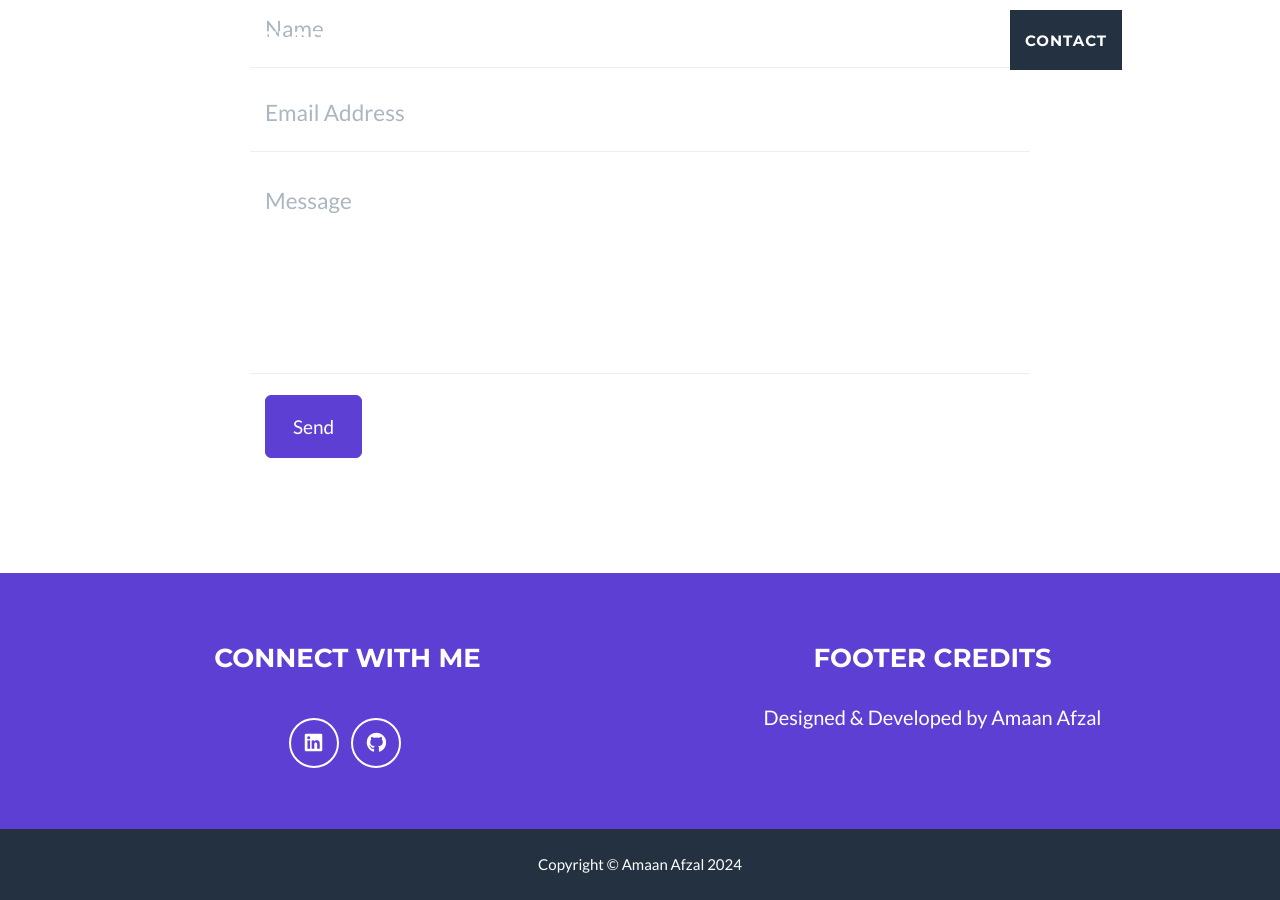
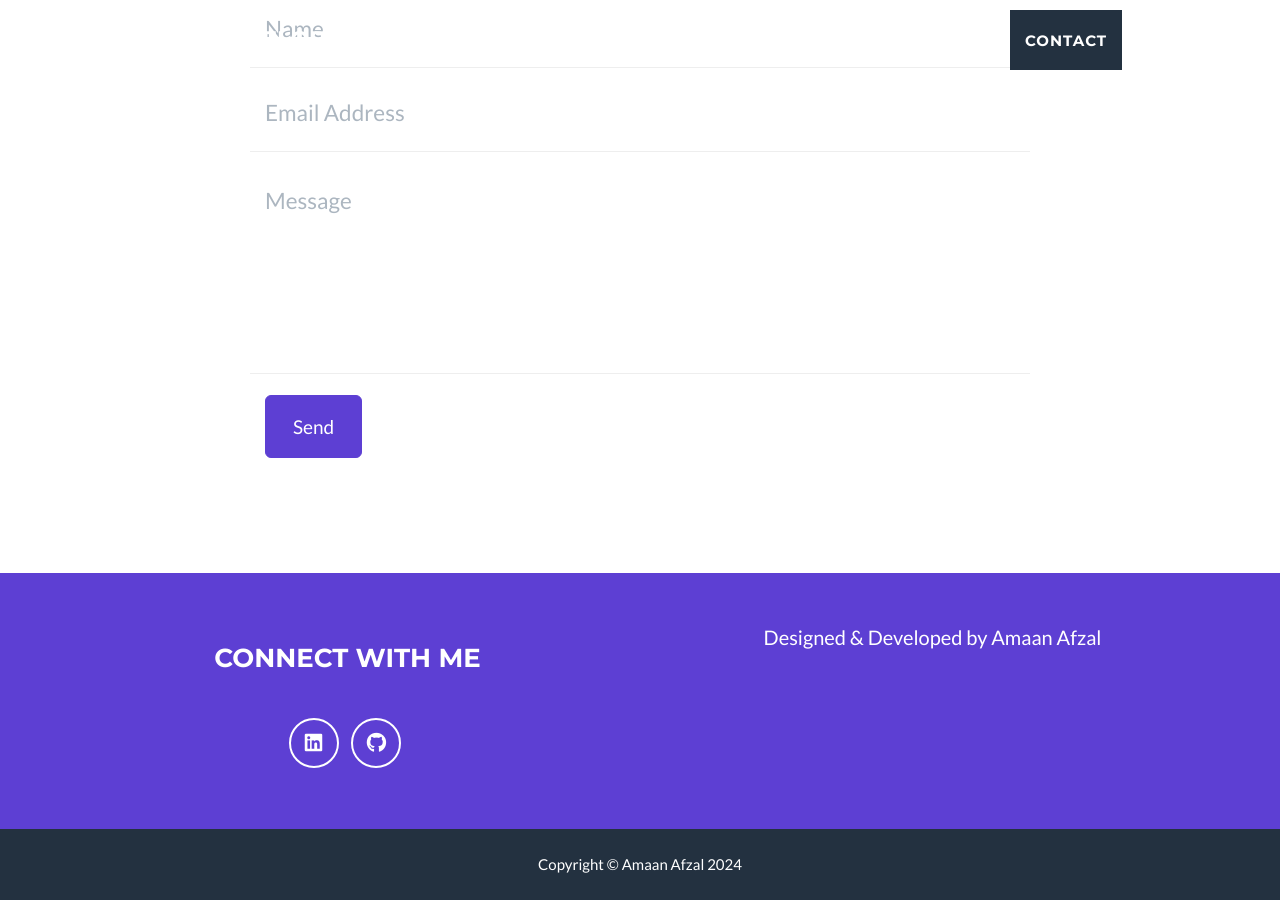
Before and after one commit to Amaan6868/Amaan6868.github.i, a Jekyll site: the page built from _posts/2024-12-10-BotnetSimulation.markdown, in a window 1280 px wide and 900 px high, scrolled down 2987 px. Built offline with Jekyll 4.4.1, drawn with Linux system fonts in a browser that asks for light colours.

Commit message:
Update footer.html

```diff
--- a/_includes/footer.html
+++ b/_includes/footer.html
@@ -19,7 +19,6 @@
           </ul>
         </div>
         <div class="footer-col col-md-6">
-          <h3>Footer Credits</h3>
           <p>Designed & Developed by Amaan Afzal</p>
         </div>
       </div>
```
